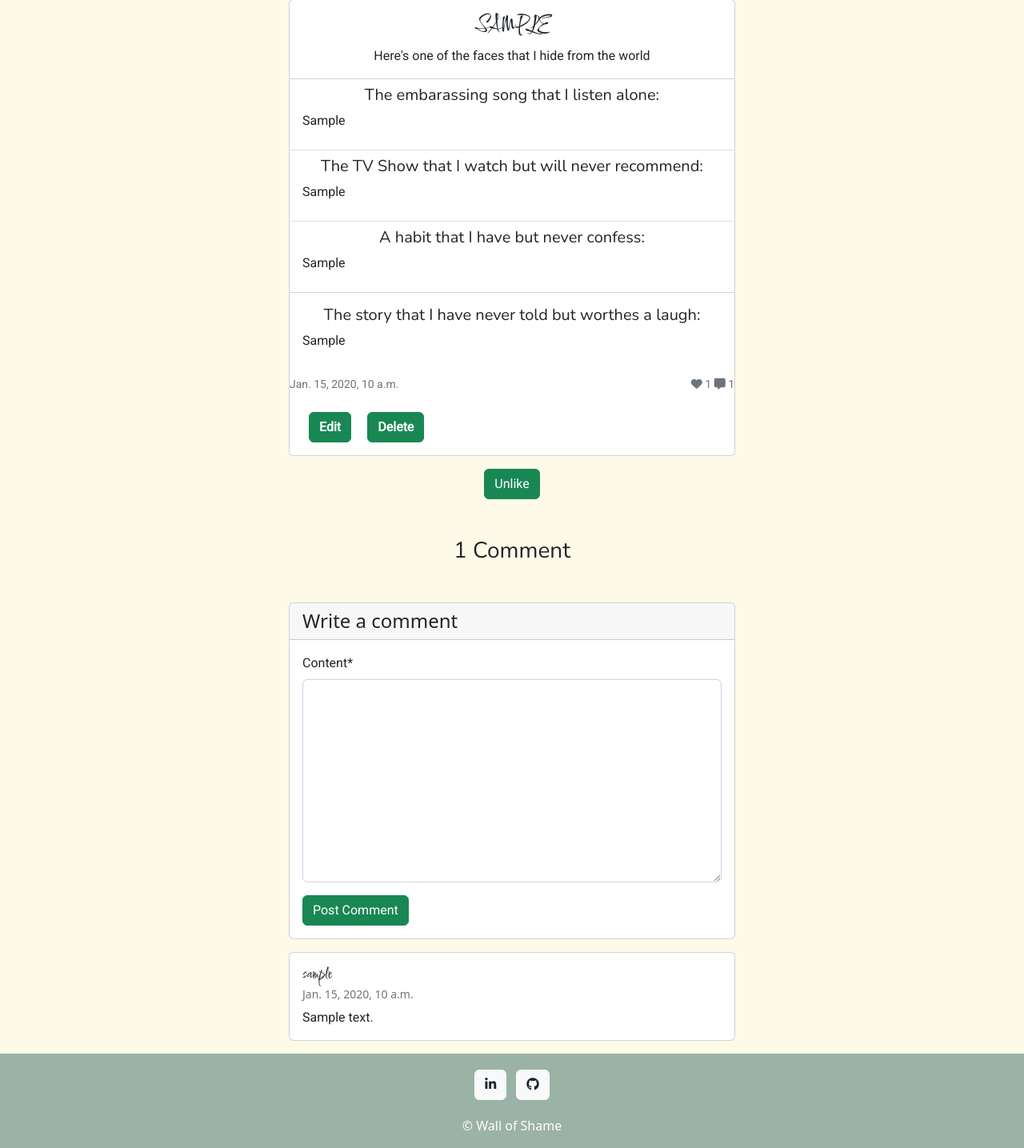
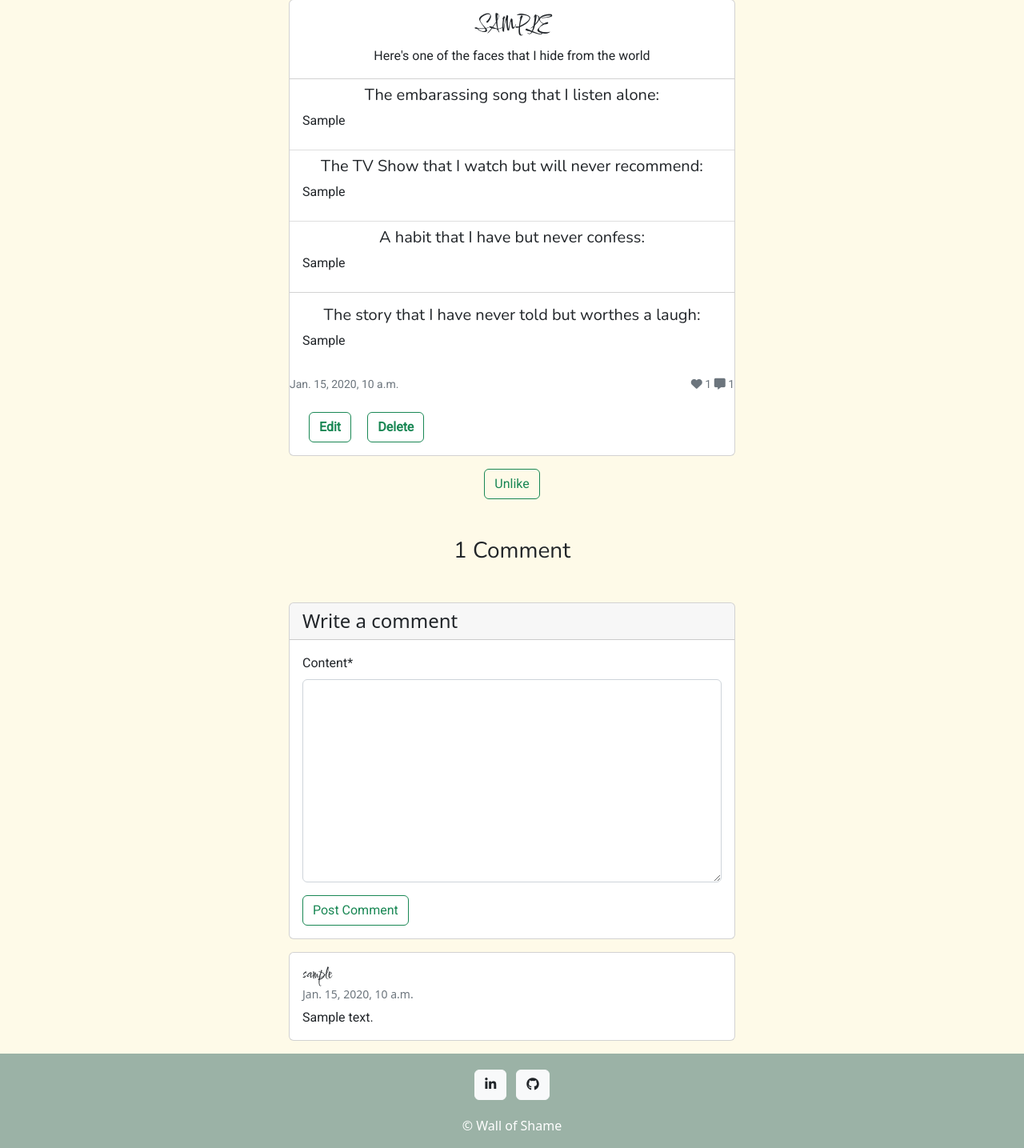
Before and after one commit to bakrydiarra/Wall_of-Shame, a Django app: a page that uses templates/persona_detail.html in a window 1280 px wide. Shown: the part 111-1546 px from the top of the page at 80% size. Run offline with Django 3.2, Linux system fonts and the light colour scheme; a user stored in the database is signed in; tables that the repository leaves empty hold one stand-in row (values such as "Sample post"); some libraries are stand-ins or nearby versions.

Commit message:
Style: btn

```diff
--- a/templates/allauth/account/login.html
+++ b/templates/allauth/account/login.html
@@ -30,7 +30,7 @@ Sign in
   </form>
   <h2 class="text-center my-5">Not a menber yet?</h2>
   <div class="d-flex justify-content-center">
-    <a href="{% url 'account_signup' %}" role="button" class="btn btn-success mb-3 btn-lg"
+    <a href="{% url 'account_signup' %}" role="button" class="btn btn-outline-success mb-3 btn-lg"
         >Sign up</a>
   </div>
 </div>
--- a/templates/allauth/account/logout.html
+++ b/templates/allauth/account/logout.html
@@ -20,7 +20,7 @@ Log out
     {% if redirect_field_value %}
     <input type="hidden" name="{{ redirect_field_name }}" value="{{ redirect_field_value }}" />
     {% endif %}
-    <button class="btn btn-success my-3 btn-lg" type="submit">{% trans 'Sign Out' %}</button>
+    <button class="btn btn-outline-success my-3 btn-lg" type="submit">{% trans 'Sign Out' %}</button>
   </form>
 </div>
 
--- a/templates/allauth/account/signup.html
+++ b/templates/allauth/account/signup.html
@@ -20,7 +20,7 @@ Sign up
     {% if redirect_field_value %}
     <input type="hidden" name="{{ redirect_field_name }}" value="{{ redirect_field_value }}" />
     {% endif %}
-    <button class="btn btn-success mb-3 btn-lg" type="submit">{% trans "Sign Up" %} &raquo;</button>
+    <button class="btn btn-outline-success mb-3 btn-lg" type="submit">{% trans "Sign Up" %} &raquo;</button>
   </form>
 </div>
 {% endblock %}
--- a/templates/contact.html
+++ b/templates/contact.html
@@ -15,7 +15,7 @@ Contact us
             {% csrf_token %}
             {{ form.as_p }}
             {{ contact.message | safe }}
-            <button type="submit" class="btn btn-success mb-3">Send</button>
+            <button type="submit" class="btn btn-outline-success mb-3">Send</button>
         </form>
 
     </div>
--- a/templates/create_persona.html
+++ b/templates/create_persona.html
@@ -14,7 +14,7 @@ Create a Persona
             {{ form.media }}
             {{ form.as_p }}
             {{ persona.shameful_story | safe }}
-            <button type="submit" class="btn btn-success mb-3">Post</button>
+            <button type="submit" class="btn btn-outline-success mb-3">Post</button>
         </form>
 
     </div>
--- a/templates/delete_persona.html
+++ b/templates/delete_persona.html
@@ -12,7 +12,7 @@ Delete a Persona
         <form method="post">
             {% csrf_token %}
             <strong><p>Are you sure you want to delete "{{ persona.shamefull_nickname }}"?</p></strong>
-            <button class="btn btn-lg btn-danger delete-btn mt-5 mb-3">Delete</button>
+            <button class="btn btn-lg btn-outline-danger delete-btn mt-5 mb-3">Delete</button>
         </form>
 
     </div>
--- a/templates/edit_persona.html
+++ b/templates/edit_persona.html
@@ -14,7 +14,7 @@ Edit a Persona
             {{ form.media }}
             {{ form.as_p }}
             {{persona.shameful_story | safe }}
-            <button type="submit" class="btn btn-success mb-3">Update</button>
+            <button type="submit" class="btn btn-outline-success mb-3">Update</button>
         </form>
 
     </div>
--- a/templates/index.html
+++ b/templates/index.html
@@ -62,8 +62,8 @@ Home
 </div>
 
 <div class="d-flex justify-content-center">
-    <a href="{% url 'create_persona' %}" role="button" class="btn btn-success mb-3 btn-floating btn-m"
-        id="btn-back-to-top">Create a Post</a>
+    <a href="{% url 'create_persona' %}" role="button" class="btn btn-outline-success mb-3 btn-floating btn-m"
+        >Create a Post</a>
 </div>
 <!-- Show pagination prev and next when the page reaches 6 personas -->
 {% if is_paginated %}
--- a/templates/persona_detail.html
+++ b/templates/persona_detail.html
@@ -51,9 +51,9 @@ Persona Detail
     {% if user.id == persona.author.id %}
     <div class="card-body justify-content-center">
       <a href="{% url 'edit_persona' persona.slug %}" role="button"
-        class="btn btn-success btn-block mx-2 btn-m mt-2"><strong>Edit</strong> </a>
+        class="btn btn-outline-success btn-block mx-2 btn-m mt-2"><strong>Edit</strong> </a>
       <a href="{% url 'delete_persona' persona.slug %}" role="button"
-        class="btn btn-success btn-block mx-2 btn-m mt-2"><strong>Delete</strong></a>
+        class="btn btn-outline-success btn-block mx-2 btn-m mt-2"><strong>Delete</strong></a>
     </div>
     {% endif %}
     {% endif %}
@@ -65,7 +65,7 @@ Persona Detail
   <form class="d-inline " action="{% url 'persona_like' persona.slug %}" method="post">
     {% csrf_token %}
     <div class="form-group d-flex justify-content-center mt-3">
-      <button type="submit" name="blogpost_id" value="{{persona.slug}}" class="btn btn-success ">
+      <button type="submit" name="blogpost_id" value="{{persona.slug}}" class="btn btn-outline-success ">
         {% if liked %} Unlike {% else %} Like {% endif %}
       </button>
     </div>
@@ -95,7 +95,7 @@ Persona Detail
     <form method="post">
       {% csrf_token %}
       {{ comment_form | crispy}}
-      <button type="submit" class="btn btn-success btn-m">Post Comment</button>
+      <button type="submit" class="btn btn-outline-success btn-m">Post Comment</button>
     </form>
   </div>
 </div>
```
